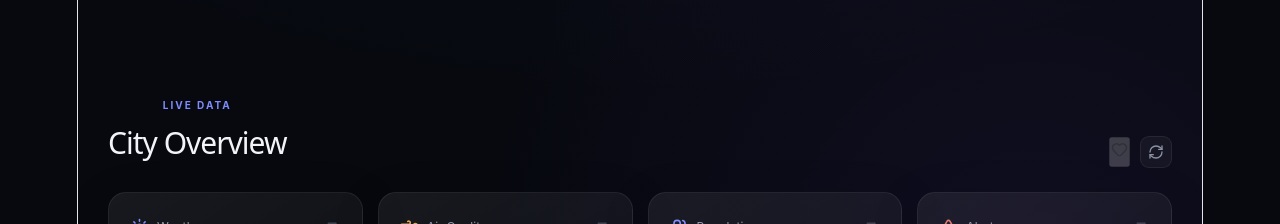
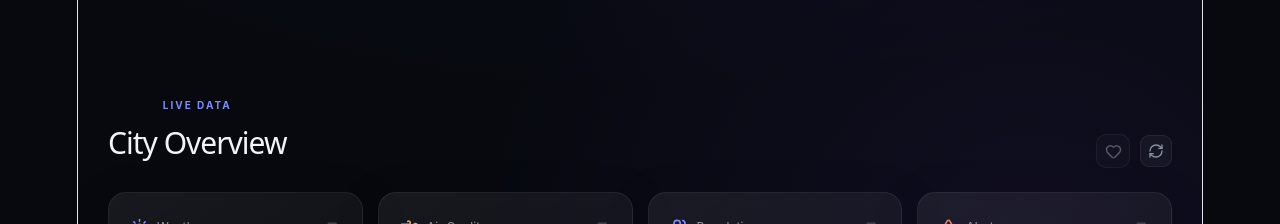
Before and after one commit to Suraj-Mahato9955/CityPulse, a React (Vite) app in the folder client/: page / in a window 1280 px wide. Shown: the part 820-1044 px from the top of the page. Built offline with nearby package versions, Linux system fonts and the light colour scheme; no server answers.

Commit message:
Implement favorite button styles in App.css
Add styles for favorite button with hover and active states.

```diff
--- a/client/src/App.css
+++ b/client/src/App.css
@@ -1636,7 +1636,6 @@ button:disabled {
   .forecast-list {
     grid-template-columns: 1fr;
   }
-
 }
 
 /* =========================
@@ -1723,3 +1722,42 @@ button:disabled {
   color: #9ca3af;
   font-size: 14px;
 }
+/* =========================
+   FAVORITE CITY
+========================= */
+
+.favorite-btn {
+  width: 34px;
+  height: 34px;
+
+  display: flex;
+  align-items: center;
+  justify-content: center;
+
+  border: 1px solid rgba(255, 255, 255, 0.1);
+  border-radius: 10px;
+
+  background: rgba(255, 255, 255, 0.04);
+  color: #9ca3af;
+
+  cursor: pointer;
+
+  transition: all 0.2s ease;
+}
+
+.favorite-btn:hover {
+  background: rgba(255, 255, 255, 0.08);
+  color: #ffffff;
+  transform: translateY(-1px);
+}
+
+.favorite-btn.favorite-active {
+  color: #f43f5e;
+  border-color: rgba(244, 63, 94, 0.3);
+  background: rgba(244, 63, 94, 0.1);
+}
+
+.favorite-btn:disabled {
+  opacity: 0.5;
+  cursor: not-allowed;
+}
```
